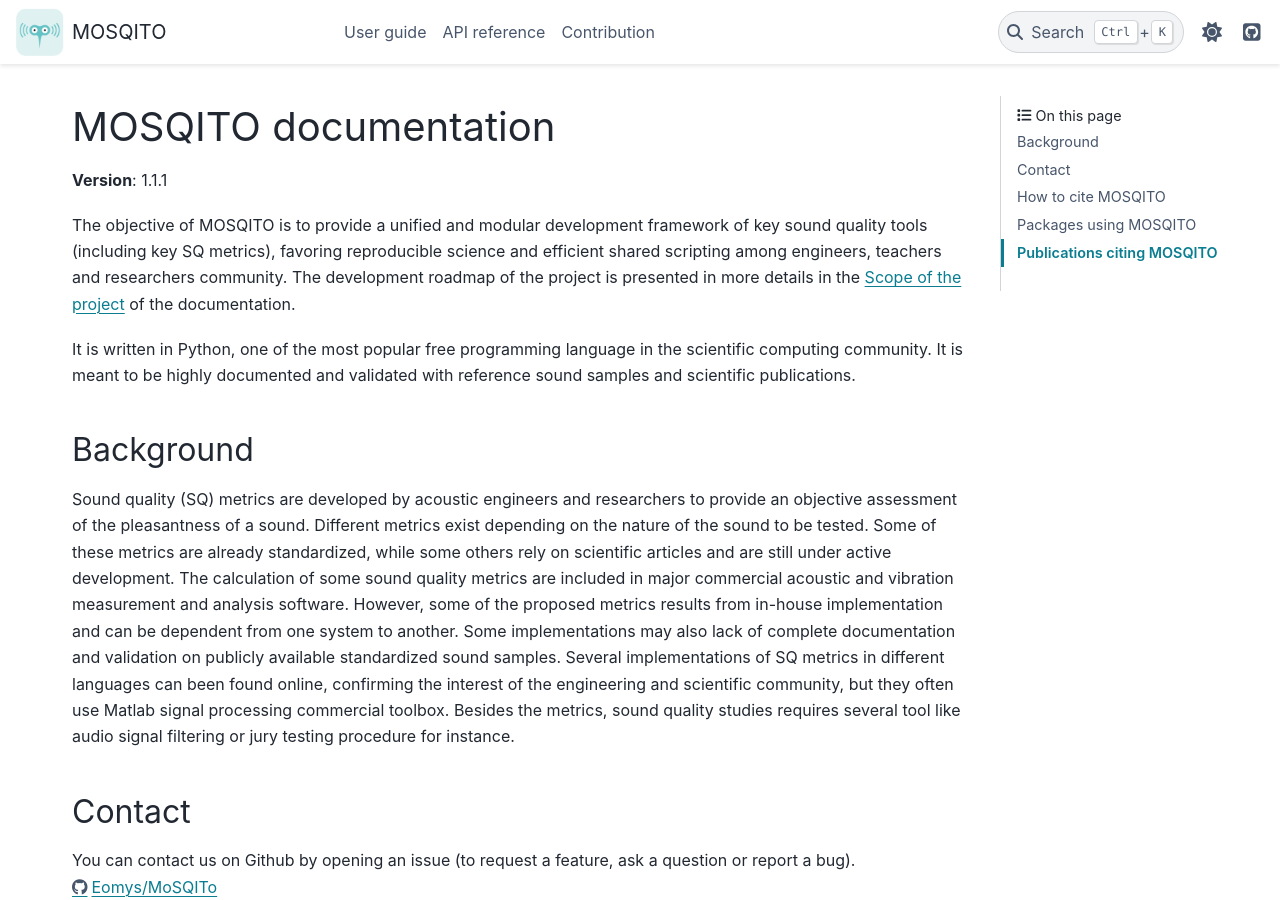
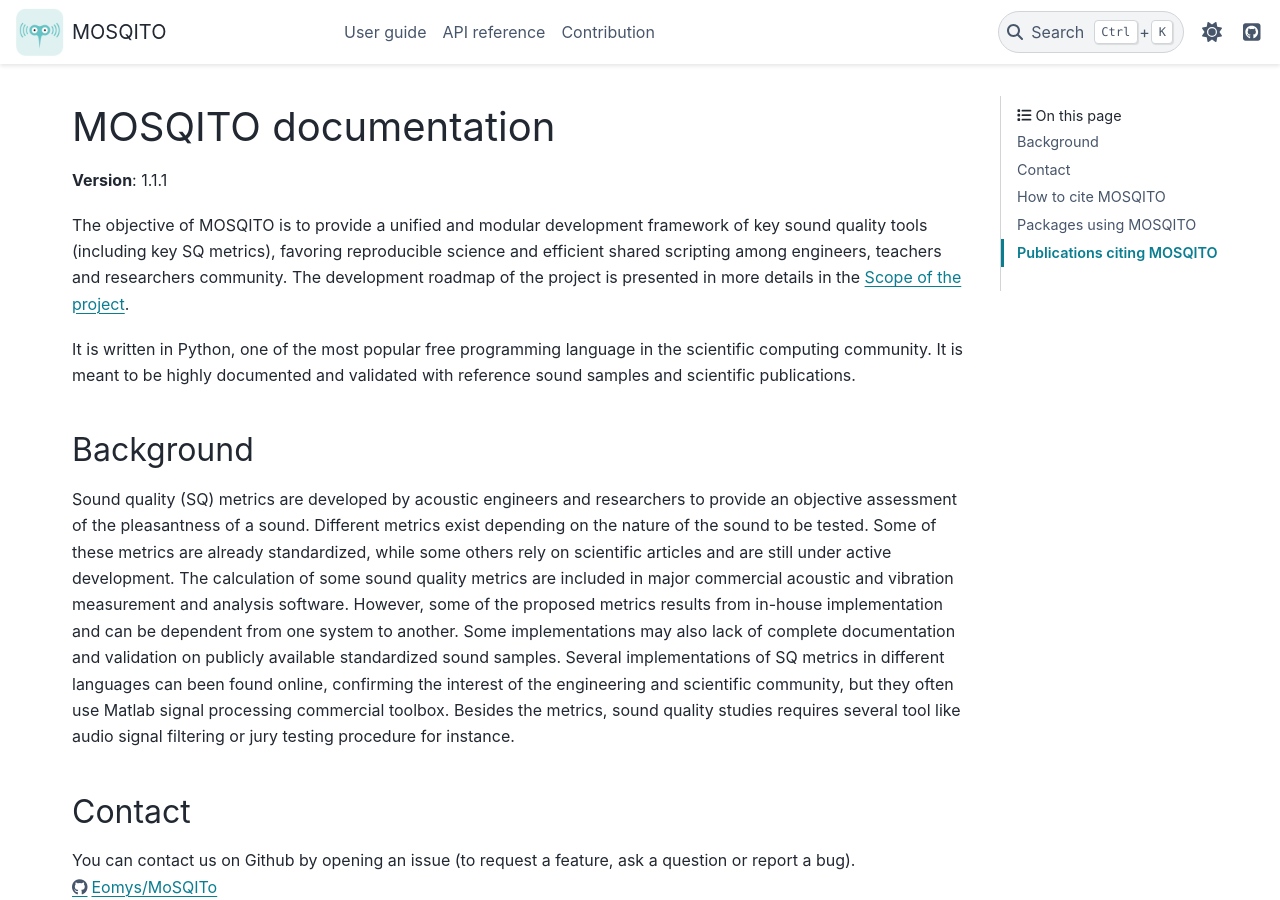
Before and after one commit to Eomys/MoSQITo, a Sphinx documentation site: the page built from docs/index.rst, in a window 1280 px wide and 900 px high. Built offline with Sphinx 7.4.7 and the PyData theme 0.15.4, drawn with Linux system fonts in a browser that asks for light colours; pages that are not in the unit, such as notebooks, are missing from menus; cross-references to code outside the pages are shown as plain code.

Commit message:
[doc] inedx file updated for welcome page on RTD

```diff
--- a/docs/index.rst
+++ b/docs/index.rst
@@ -14,7 +14,7 @@ MOSQITO documentation
 
 The objective of MOSQITO is to provide a unified and modular development framework of key sound quality tools
 (including key SQ metrics), favoring reproducible science and efficient shared scripting among engineers, teachers and researchers
-community. The development roadmap of the project is presented in more details in the :ref:`scope` of the documentation.
+community. The development roadmap of the project is presented in more details in the :ref:`scope`.
 
 It is written in Python, one of the most popular free programming language in the scientific computing community.
 It is meant to be highly documented and validated with reference sound samples and scientific publications.
@@ -48,6 +48,8 @@ How to cite MOSQITO
 If you are using MOSQITO in your research activities, please help our scientific visibility by citing our work! You can use the following citation in APA format:
 
 Green Forge Coop. MOSQITO (Version 1.1.1). https://doi.org/10.5281/zenodo.10629475
+
+
 If you need to cite the current release of MOSQITO, please use the "Cite this repository" feature in the "About" section of the `Github repository <https://github.com/Eomys/MoSQITo>`_.
 
 
```
